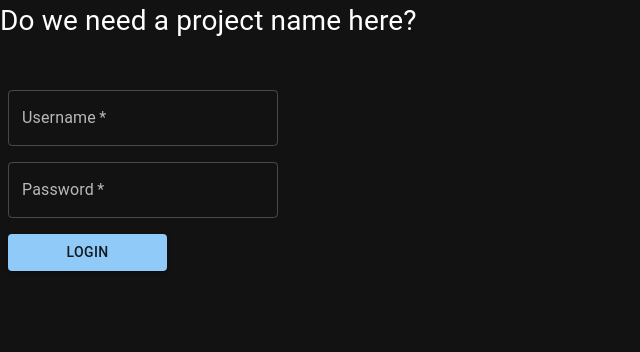
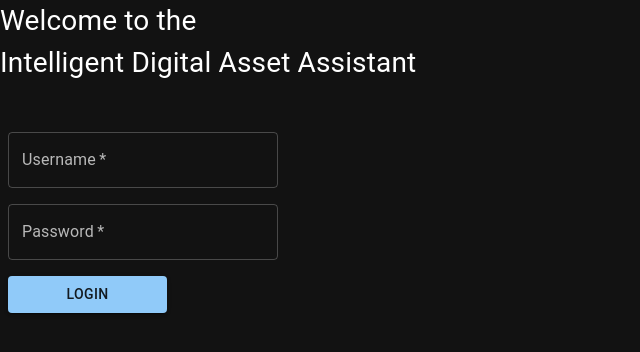
Before and after one commit to yolandawu/IDAA-FN, a Next.js app: page / in a window 1280 px wide. Shown: the top 352 px of the page, without its empty margins (0-640 px from the left). Built offline with nearby package versions, Linux system fonts and the light colour scheme.

Commit message:
add title

```diff
--- a/package.json
+++ b/package.json
@@ -11,6 +11,7 @@
   "dependencies": {
     "@emotion/react": "^11.14.0",
     "@emotion/styled": "^11.14.0",
+    "@mui/material": "^6.4.2",
     "next": "15.1.6",
     "react": "^19.0.0",
     "react-dom": "^19.0.0"
--- a/src/app/page.tsx
+++ b/src/app/page.tsx
@@ -24,7 +24,10 @@ export default function Home() {
       <ThemeProvider theme={darkTheme}>
           <CssBaseline />
             <main className="p-8 pb-20 gap-16 sm:p-20 font-[family-name:var(--font-geist-sans)] text-center mt-20">
-                <h1 style={{fontSize:28, marginBottom:'40px'}}>Do we need a project name here?</h1>
+                <p style={{fontSize:28, marginBottom:'40px'}}>
+                    Welcome to the
+                    <br/>Intelligent Digital Asset Assistant
+                </p>
                 <Login onSuccess={handleLoginSuccess} onFail={handleLoginFail} />
             </main>
       </ThemeProvider>
```
Also changed, not shown: 1 other file (tests, documents, lock files or other folders).
